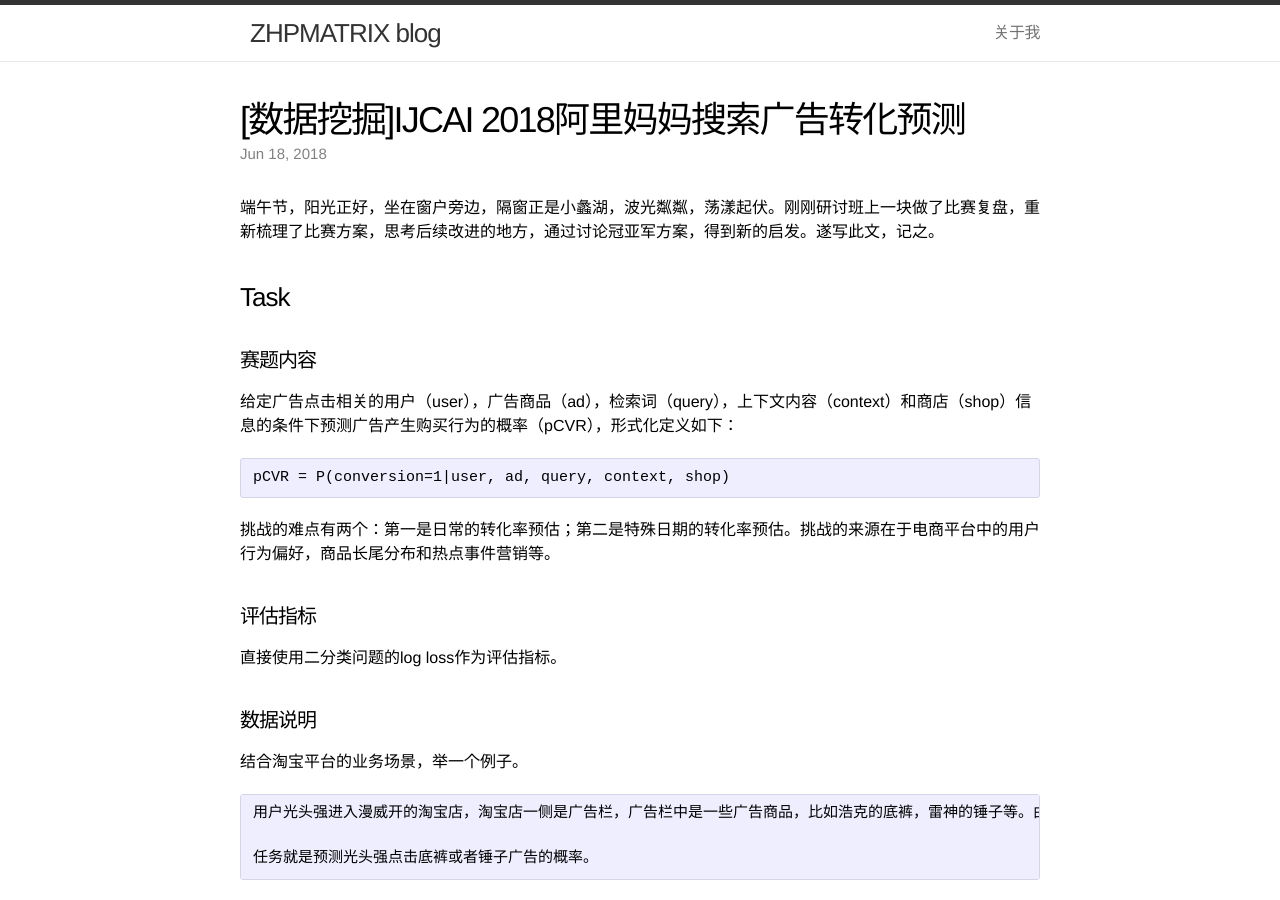
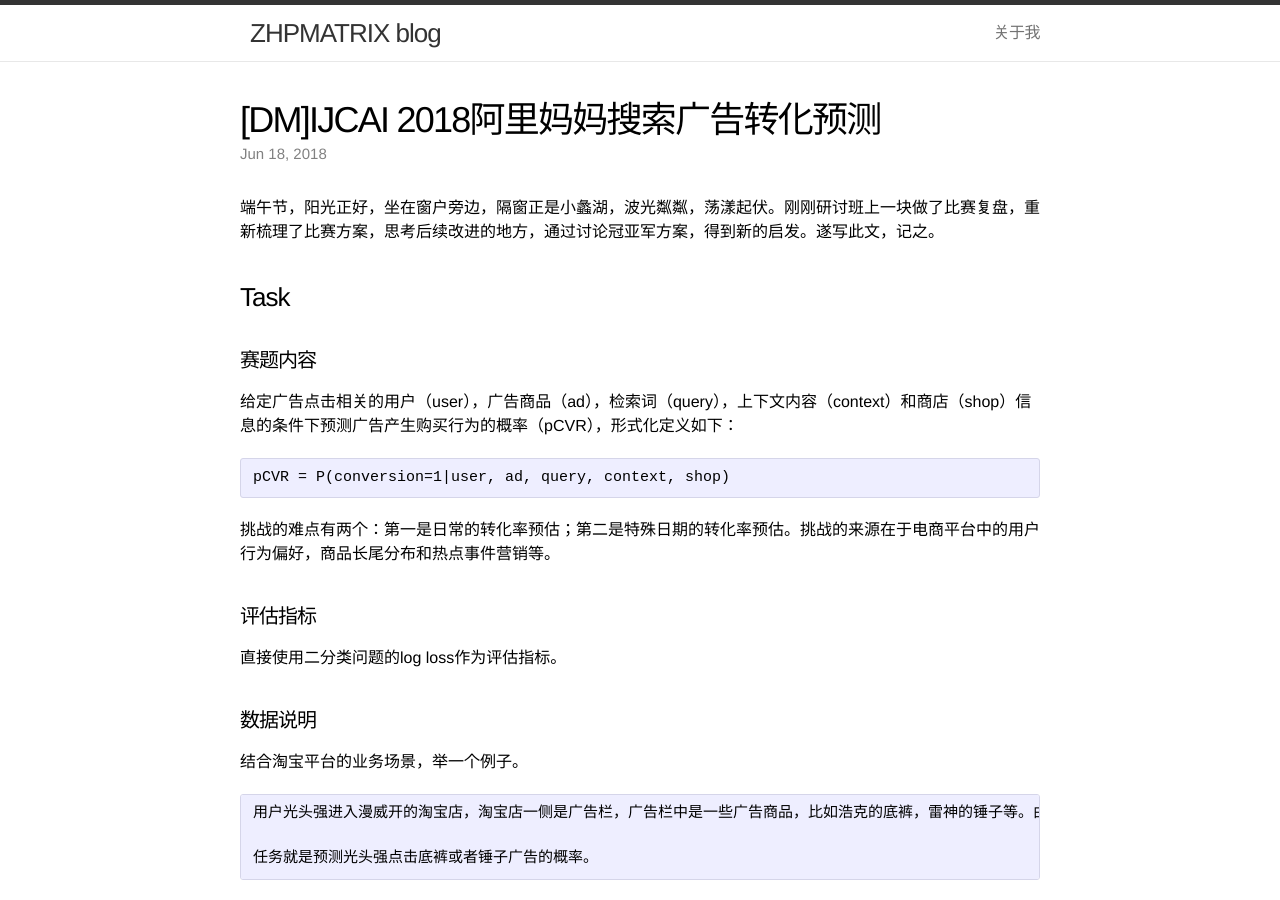
Before and after one commit to zhpmatrix/zhpmatrix.github.io, a Jekyll site: the page built from _posts/2018-06-18-alimama-ctr.md, in a window 1280 px wide and 900 px high. Built offline with Jekyll 4.4.1, drawn with Linux system fonts in a browser that asks for light colours; comment, search, counter and statistics services are not loaded.

Commit message:
add alimama ctr

```diff
--- a/_posts/2018-06-18-alimama-ctr.md
+++ b/_posts/2018-06-18-alimama-ctr.md
@@ -1,6 +1,6 @@
 ---
 layout: post
-title: "[数据挖掘]IJCAI 2018阿里妈妈搜索广告转化预测"
+title: "[DM]IJCAI 2018阿里妈妈搜索广告转化预测"
 excerpt: "比赛复盘"
 date: 2018-06-18 12:24:00
 mathjax: true
```
